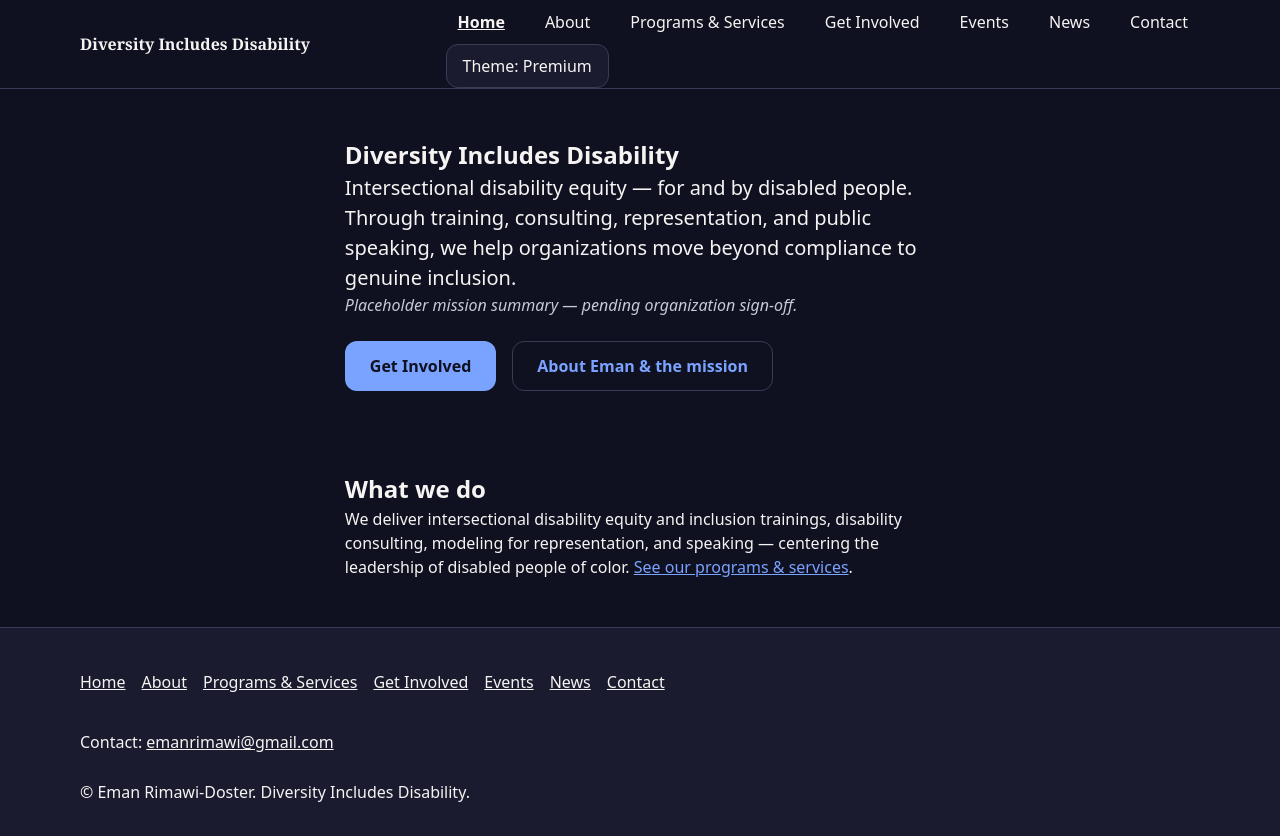
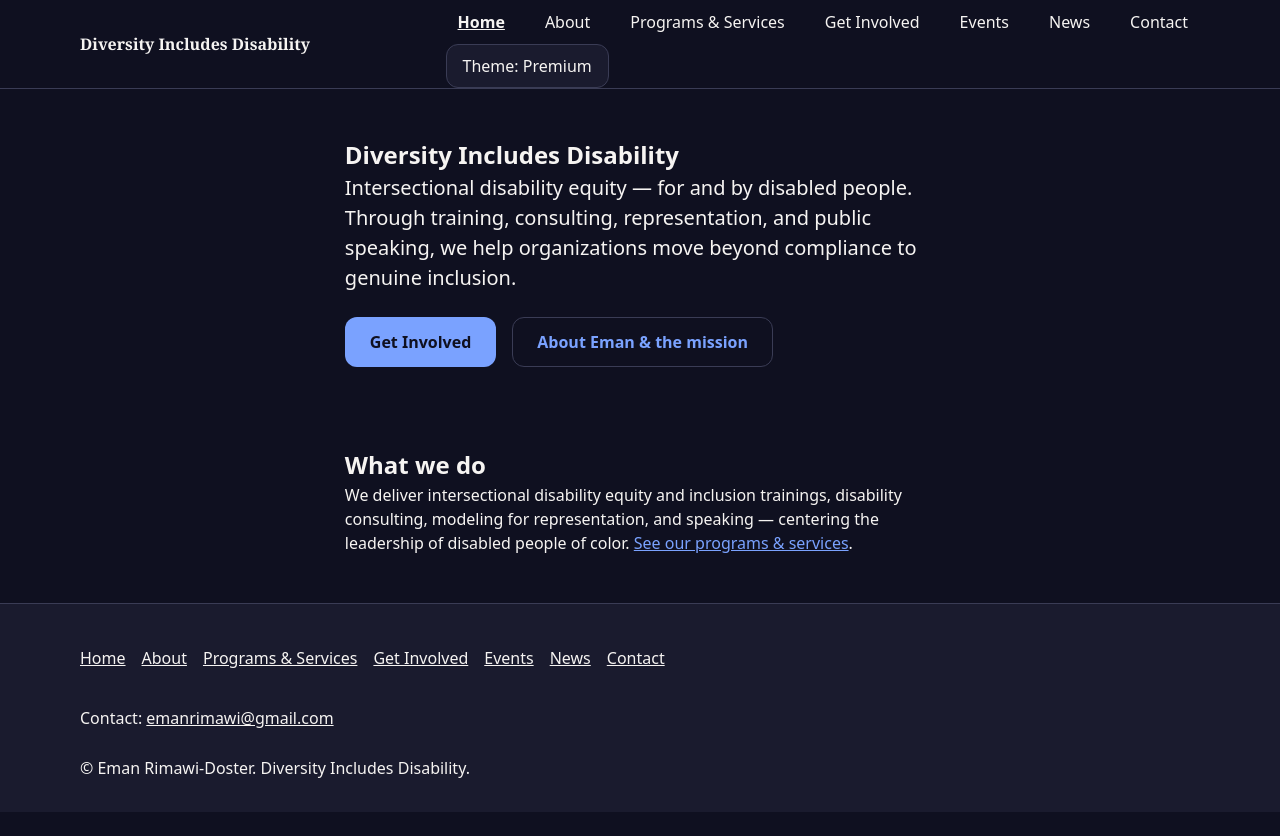
Before and after one commit to wolfwdavid/diversityincludesdisability_one, a SvelteKit app: page / in a window 1280 px wide. After the commit the page ends 812 px from the top, so only its background shows below. Built offline with nearby package versions, Linux system fonts and the light colour scheme.

Commit message:
Remove mission placeholder disclaimers after org sign-off
Mission wording and founder bio approved 2026-07-06. Contact-form
delivery address confirmed as emanrimawi@gmail.com (Web3Forms key
still pending; donate URL still deferred on giving platform).

```diff
--- a/src/lib/config.ts
+++ b/src/lib/config.ts
@@ -2,6 +2,6 @@
 // TODO(user): replace all three placeholders before launch.
 // The Web3Forms access key is PUBLIC by design (an alias to the org's email),
 // so committing a placeholder literal is safe — do NOT move it to $env.
-export const WEB3FORMS_ACCESS_KEY = 'YOUR_WEB3FORMS_ACCESS_KEY'; // TODO(user): from https://web3forms.com (enter org email -> copy key)
+export const WEB3FORMS_ACCESS_KEY = 'YOUR_WEB3FORMS_ACCESS_KEY'; // TODO(user): generate at https://web3forms.com with emanrimawi@gmail.com (CONFIRMED 2026-07-06); key is emailed to that inbox
 export const DONATE_URL = 'https://example.org/donate-TODO'; // TODO(user): real external giving-platform URL
 export const DONATE_PLATFORM_NAME = 'our giving platform'; // TODO(user): e.g. 'Givebutter'
--- a/src/routes/+page.svelte
+++ b/src/routes/+page.svelte
@@ -10,12 +10,11 @@
 <!-- Static hero placeholder. The Phase-5 Premium 3D hero replaces this region behind a capability gate. -->
 <section class="hero">
   <h1>Diversity Includes Disability</h1>
-  <!-- MISSION SUMMARY: AUTHORED PLACEHOLDER — confirm/replace with org-approved wording before launch. -->
+  <!-- MISSION SUMMARY: org-approved 2026-07-06 — do not reword without a new sign-off. -->
   <p class="lede">
     Intersectional disability equity — for and by disabled people. Through training, consulting,
     representation, and public speaking, we help organizations move beyond compliance to genuine inclusion.
   </p>
-  <p class="disclaimer"><em>Placeholder mission summary — pending organization sign-off.</em></p>
 
   <div class="cta-row">
     <a class="button" href="{base}/get-involved">Get Involved</a>
--- a/src/routes/about/+page.svelte
+++ b/src/routes/about/+page.svelte
@@ -11,13 +11,12 @@
 
 <section aria-labelledby="mission">
   <h2 id="mission">Our mission</h2>
-  <!-- MISSION: AUTHORED PLACEHOLDER — the live site exposes no mission prose. Confirm/replace before launch. -->
+  <!-- MISSION: org-approved 2026-07-06 — do not reword without a new sign-off. -->
   <p>
     Diversity Includes Disability advances intersectional disability equity — for and by disabled people.
     Through training, consulting, representation, and public speaking, we help organizations move beyond
     compliance to genuine inclusion, centering the leadership of disabled people of color.
   </p>
-  <p class="disclaimer"><em>Placeholder mission statement — pending organization sign-off.</em></p>
 </section>
 
 <section aria-labelledby="founder">
```
